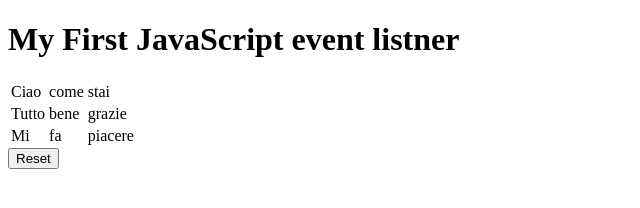
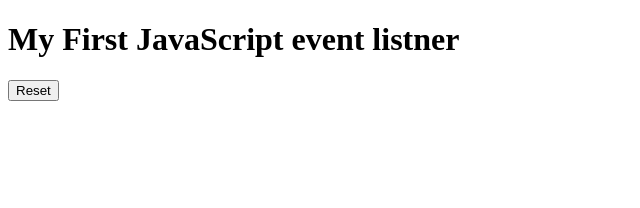
Before and after one commit to AIanniAVBO/JavascriptHelloAjax, a plain HTML site: page Index.html in a window 1280 px wide. Shown: the whole page, without its empty margins (0-640 px from the left). Drawn offline with Linux system fonts and the light colour scheme.

Commit message:
cleanup: deleted the table content

```diff
--- a/Index.html
+++ b/Index.html
@@ -7,21 +7,6 @@
 		<h1>My First JavaScript event listner</h1>
 
 		<table id="wordsTable">
-			<tr>
-				<td>Ciao</td>
-				<td>come</td>
-				<td>stai</td>
-			</tr>
-			<tr>
-				<td>Tutto</td>
-				<td>bene</td>
-				<td>grazie</td>
-			</tr>
-			<tr>
-				<td>Mi</td>
-				<td>fa</td>
-				<td>piacere</td>
-			</tr>
 		</table>
 
 		<button id="resetButton">Reset</button>
```
